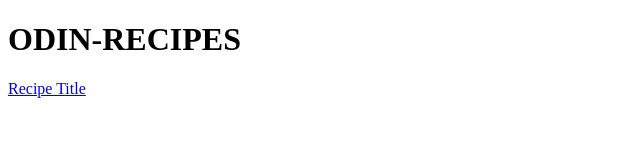
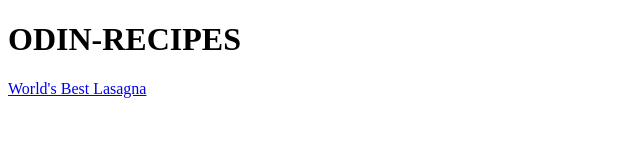
Before and after one commit to Twinn08/odin-recipes, a plain HTML site: page index.html in a window 1280 px wide. Shown: the full height of the page, 0-640 px from the left. Drawn offline with Linux system fonts and the light colour scheme.

Commit message:
Change 01 - Changed because the file for the lasagna page was given wrong

```diff
--- a/index.html
+++ b/index.html
@@ -8,7 +8,7 @@
     <body>
         <h1>ODIN-RECIPES</h1>
 
-        <a href="recipes/recipename.html" target="_blank" rel="noopener noreferrer">Recipe Title</a>
+        <a href="recipes/lasagna.html" target="_blank" rel="noopener noreferrer">World's Best Lasagna</a>
 
     </body>
 </html>
```
